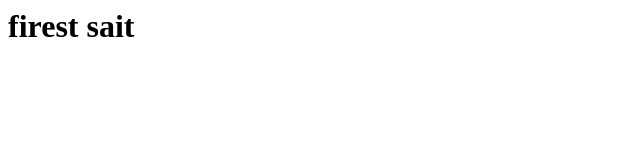
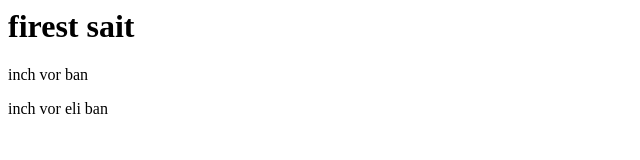
Before and after one commit to aram016/siyt, a plain HTML site: page index.html in a window 1280 px wide. Shown: the whole page, without its empty margins (0-640 px from the left). Drawn offline with nearby package versions, Linux system fonts and the light colour scheme.

Commit message:
second commit

```diff
--- a/index.html
+++ b/index.html
@@ -6,6 +6,8 @@
 <body>
 <script src="http://ajax.googleapis.com/ajax/libs/jquery/1.2.6/jquery.js"></script>
 <h1>firest sait</h1>
+<p>inch vor ban</p>
+<p>inch vor eli ban</p>
 </style>
 </body>
 </html>
```
